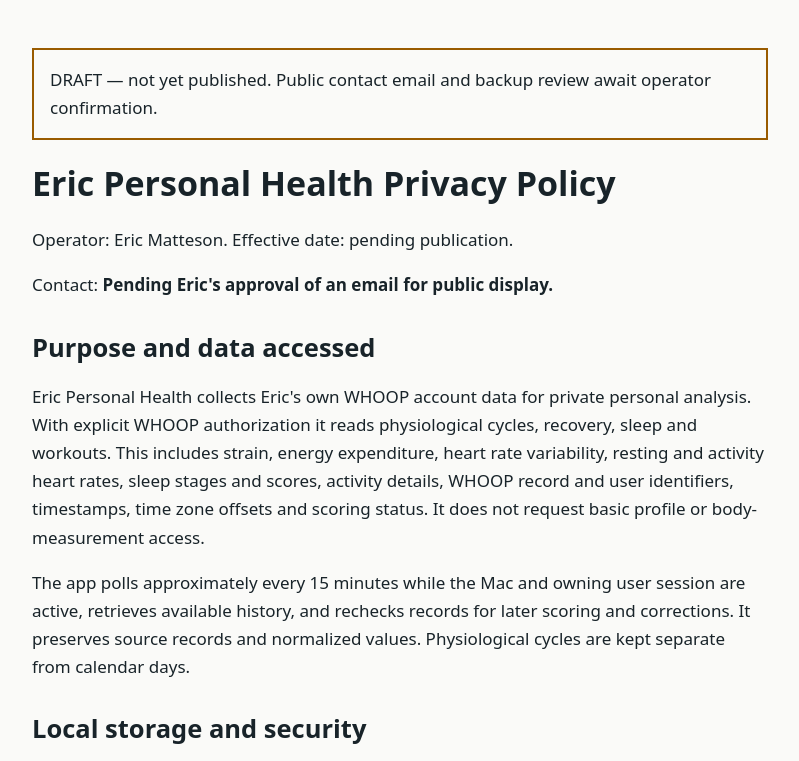
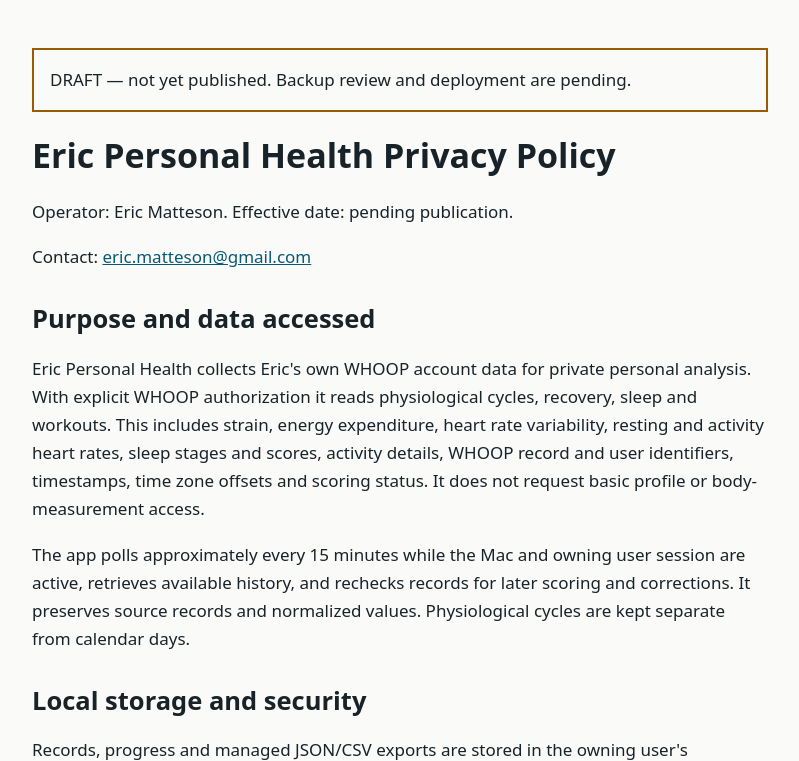
Before and after one commit to ematteson/personal-health-privacy, a plain HTML site: page index.html in a window 1280 px wide. Shown: the top 761 px of the page, without its empty margins (240-1039 px from the left). Drawn offline with Linux system fonts and the light colour scheme.

Commit message:
Add approved privacy contact email

```diff
--- a/index.html
+++ b/index.html
@@ -6,10 +6,10 @@
 <title>Eric Personal Health — Privacy Policy</title>
 <style>body{max-width:46rem;margin:3rem auto;padding:0 1.25rem;font:17px/1.65 system-ui,sans-serif;color:#182329;background:#fafaf8}h1,h2{line-height:1.2}h2{margin-top:2rem}a{color:#075977}.draft{padding:1rem;border:2px solid #995b00}</style>
 <main>
-<p class="draft">DRAFT — not yet published. Public contact email and backup review await operator confirmation.</p>
+<p class="draft">DRAFT — not yet published. Backup review and deployment are pending.</p>
 <h1>Eric Personal Health Privacy Policy</h1>
 <p>Operator: Eric Matteson. Effective date: pending publication.</p>
-<p>Contact: <strong>Pending Eric's approval of an email for public display.</strong></p>
+<p>Contact: <a href="mailto:eric.matteson@gmail.com">eric.matteson@gmail.com</a></p>
 <h2>Purpose and data accessed</h2>
 <p>Eric Personal Health collects Eric's own WHOOP account data for private personal analysis. With explicit WHOOP authorization it reads physiological cycles, recovery, sleep and workouts. This includes strain, energy expenditure, heart rate variability, resting and activity heart rates, sleep stages and scores, activity details, WHOOP record and user identifiers, timestamps, time zone offsets and scoring status. It does not request basic profile or body-measurement access.</p>
 <p>The app polls approximately every 15 minutes while the Mac and owning user session are active, retrieves available history, and rechecks records for later scoring and corrections. It preserves source records and normalized values. Physiological cycles are kept separate from calendar days.</p>
```
Also changed, not shown: 1 other file.
